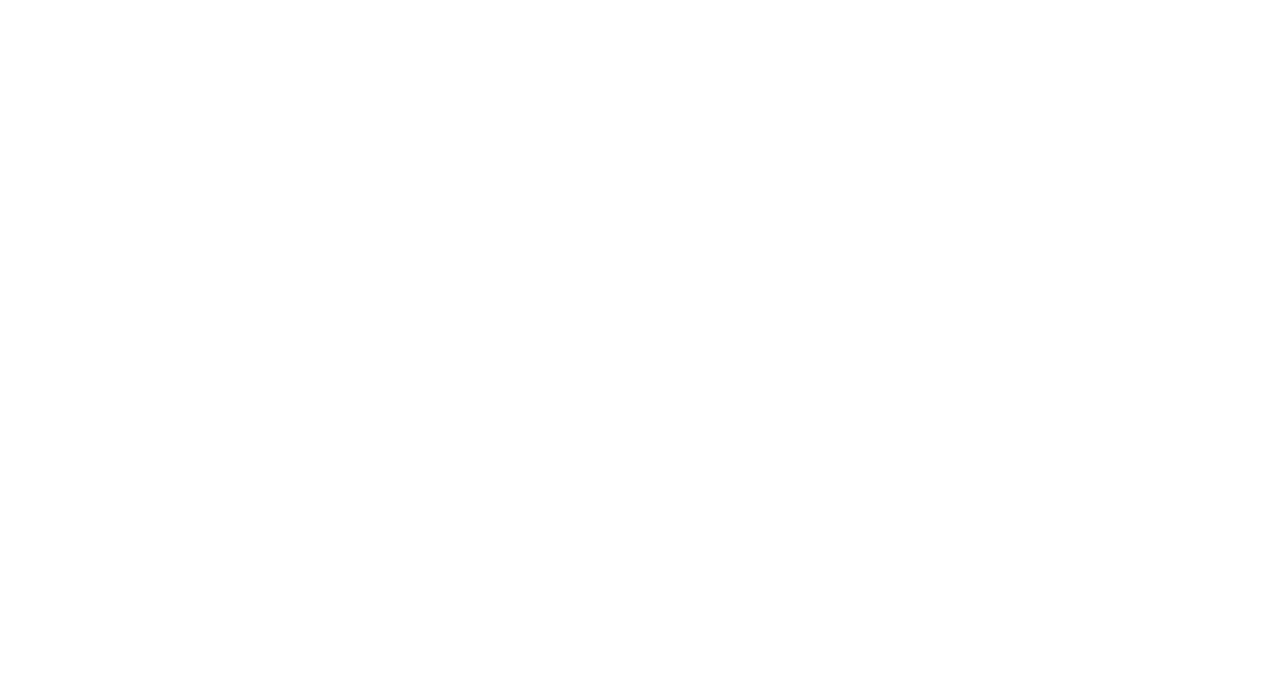
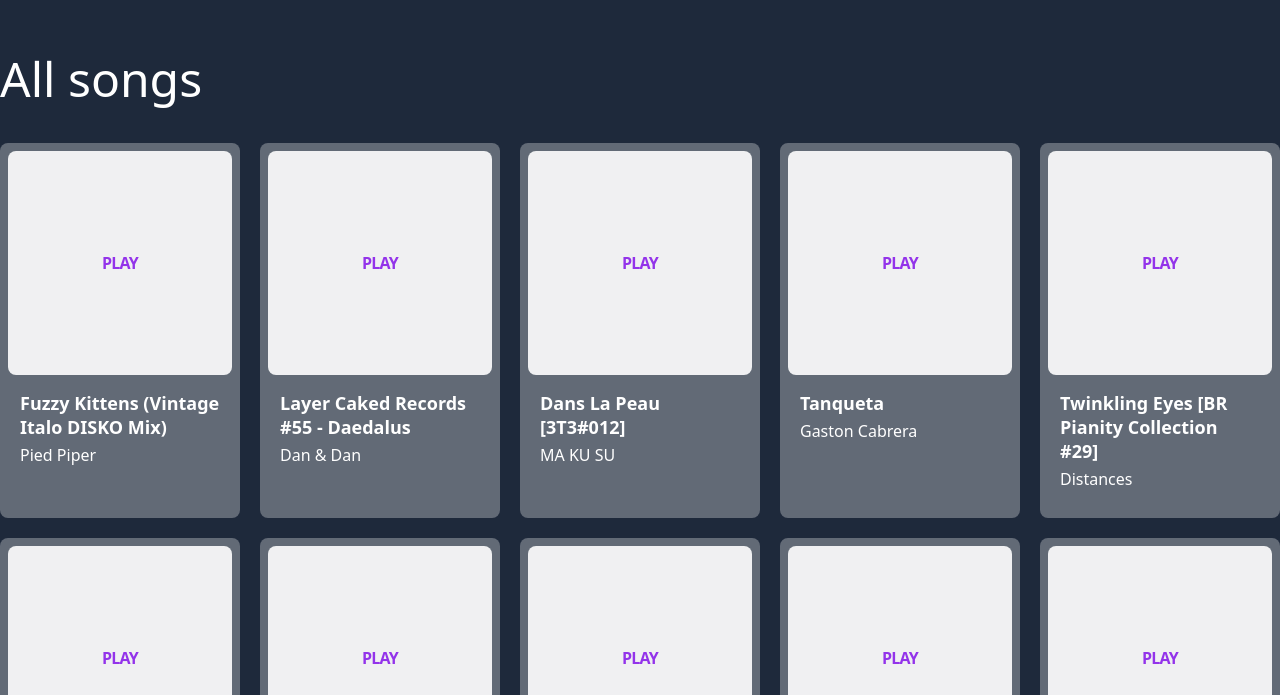
Before and after one commit to Malinx95/test-front-audio-player, a Next.js app: page / in a window 1280 px wide. Shown: the part 105-800 px from the top of the page. Built offline with nearby package versions, Linux system fonts and the light colour scheme.

Commit message:
updated home page to list all songs

```diff
--- a/pages/index.tsx
+++ b/pages/index.tsx
@@ -1,14 +1,32 @@
+import { useState } from "react";
+import Link from "next/link";
 import Head from "next/head";
 
+import { SONG_DATA } from "@/utils/constants";
+import SongCard from "@/components/SongCard";
+
 export default function Home() {
+  const [songs] = useState(SONG_DATA);
+
   return (
     <>
       <Head>
         <title>Pianity Frontend Test</title>
-        <meta name="description" content="Generated by create next app" />
         <meta name="viewport" content="width=device-width, initial-scale=1" />
       </Head>
-      <main></main>
+      <main className="w-screen min-h-screen bg-slate-800 flex flex-col items-center py-40">
+        <div className="container flex flex-col">
+          <h1 className="text-5xl font-medium text-white mb-10">All songs</h1>
+
+          <div className="grid grid-cols-1 sm:grid-cols-2 lg:grid-cols-4 xl:grid-cols-5 gap-5">
+            {songs.map((song) => (
+              <Link href={`/song/${song.id}`} key={song.id}>
+                <SongCard song={song} />
+              </Link>
+            ))}
+          </div>
+        </div>
+      </main>
     </>
   );
 }
```
